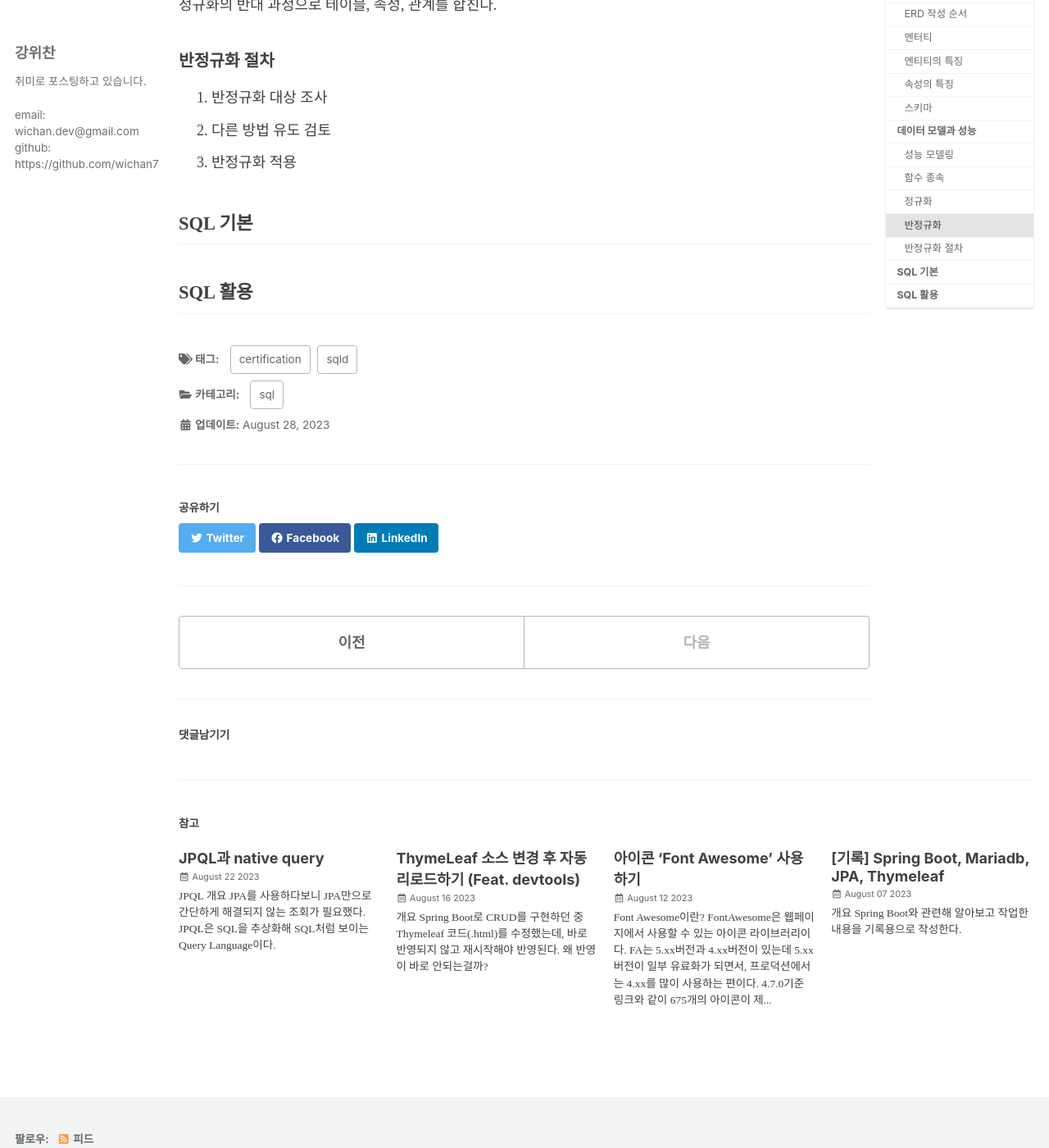
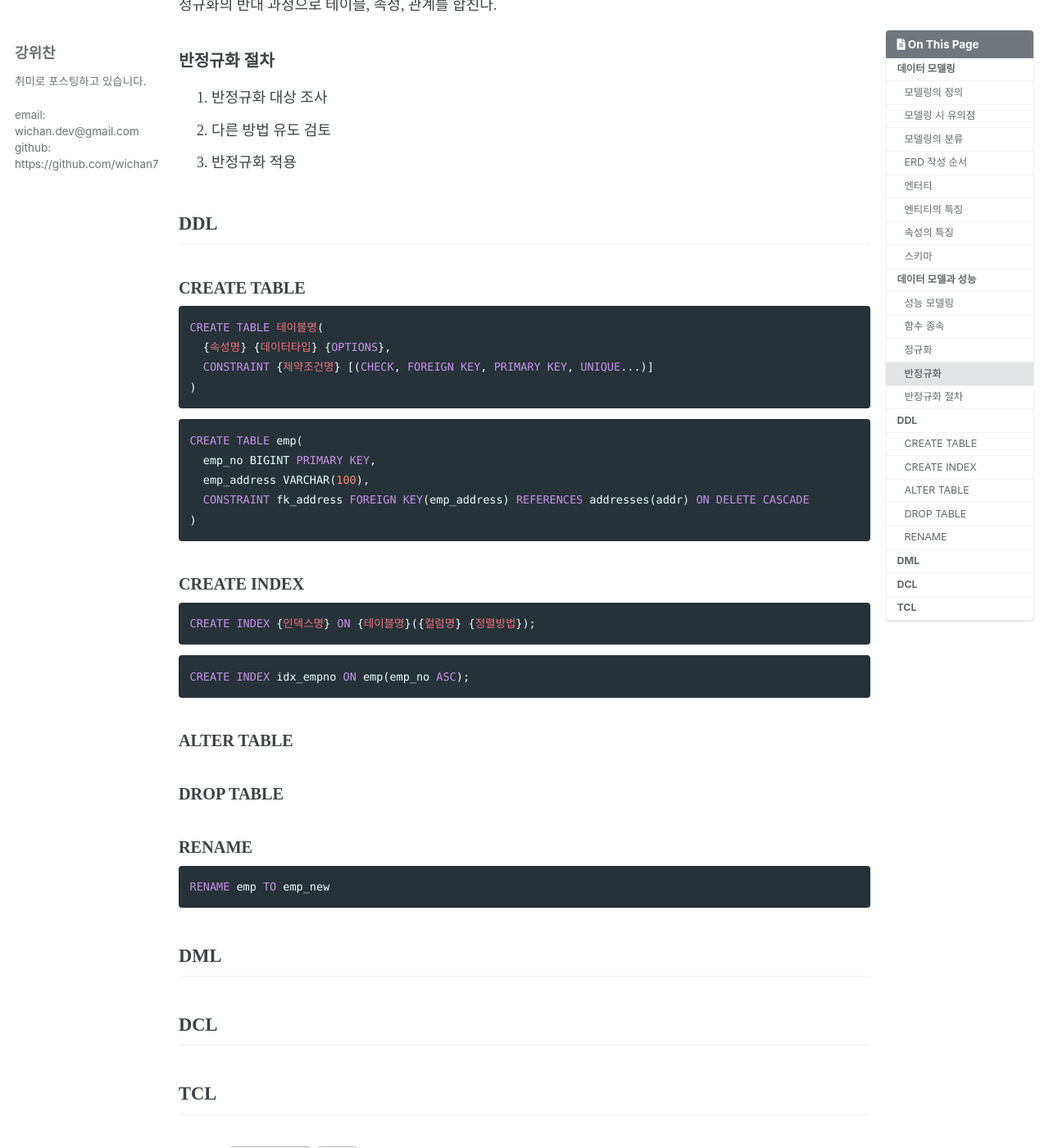
Before and after one commit to wichan7/wichan7.github.io, a Jekyll site: the page built from _posts/2023-08-28-sqld-diary.md, in a window 1280 px wide and 1400 px high, scrolled down 2662 px. Shown: the whole window at 82% size. Built offline with Jekyll 4.4.1, drawn with Linux system fonts in a browser that asks for light colours; cached includes are drawn as plain includes; some web fonts are replaced; comment, search, counter and statistics services are not loaded; some of the changed text lies outside the part shown.

Commit message:
Update: 이론편 완료

````diff
--- a/_posts/2023-08-28-sqld-diary.md
+++ b/_posts/2023-08-28-sqld-diary.md
@@ -20,7 +20,7 @@ tags:
 비일관|데이터 중복이 없더라도 비일관성은 발생. 데이터 모델링을 할 때 데이터와 데이터간 상호 연관 관계에 대한 명확한 정의는 이러한 위험을 사전에 예방.
 
 ### 모델링의 분류
-추상화된 순으로 `개념 모델링 --> 논리 모델링 --> 물리 모델링`
+추상화된 순으로 `개념 모델링 → 논리 모델링 → 물리 모델링`
 
 ### ERD 작성 순서
 1. 엔터티를 그린다.
@@ -82,6 +82,43 @@ tags:
 2. 다른 방법 유도 검토
 3. 반정규화 적용
 
-## SQL 기본
+## DDL
+### CREATE TABLE
+``` sql
+CREATE TABLE 테이블명(
+  {속성명} {데이터타입} {OPTIONS},
+  CONSTRAINT {제약조건명} [(CHECK, FOREIGN KEY, PRIMARY KEY, UNIQUE...)]
+)
+```
 
-## SQL 활용
+``` sql
+CREATE TABLE emp(
+  emp_no BIGINT PRIMARY KEY,
+  emp_address VARCHAR(100),
+  CONSTRAINT fk_address FOREIGN KEY(emp_address) REFERENCES addresses(addr) ON DELETE CASCADE
+)
+```
+
+### CREATE INDEX
+``` sql
+CREATE INDEX {인덱스명} ON {테이블명}({컬럼명} {정렬방법});
+```
+
+``` sql
+CREATE INDEX idx_empno ON emp(emp_no ASC);
+```
+
+### ALTER TABLE
+
+### DROP TABLE
+
+### RENAME
+``` sql
+RENAME emp TO emp_new
+```
+
+## DML
+
+## DCL
+
+## TCL
````
